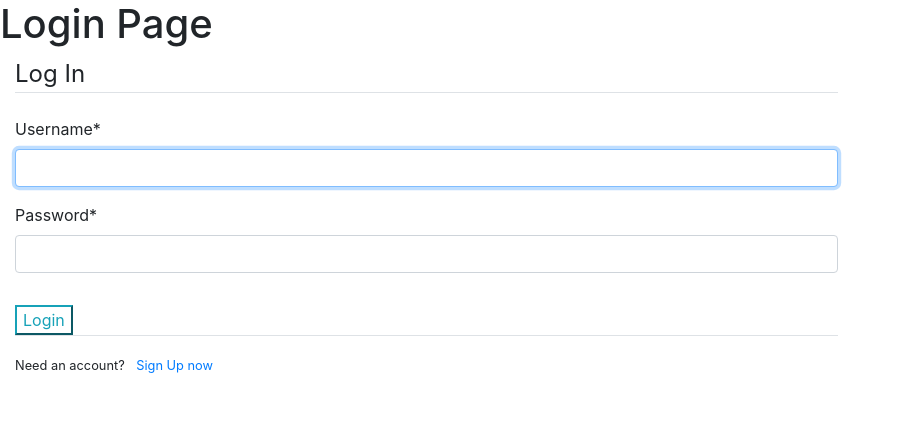
After one commit to nashirba/trydjango-rbk, a Django app: page /login/ in a window 1280 px wide. The commit adds this page. Shown: the top 423 px of the page, without its empty margins (0-902 px from the left). Run offline with Django 3.2, Linux system fonts and the light colour scheme; some libraries are stand-ins or nearby versions.

Commit message:
:construction: created login and logout views

```diff
--- /dev/null
+++ b/app/users/templates/users/login.html
@@ -0,0 +1,28 @@
+{% extends 'base.html' %}
+{% load crispy_forms_tags %}
+{% block content %}
+
+    <h1>Login Page</h1>
+    <div class='col-md-8'>
+        <div class='content-section'>
+            <form method='POST'>
+                {% csrf_token %}
+                <fieldset class='form-group'>
+                    <legend class='border-bottom mb-4'>Log In</legend>
+                    {{ form|crispy }}
+                </fieldset>
+                <div>
+                    <button class='btn-outline-info' type='submit'>Login</button>
+                </div>
+            </form>
+            <div class='border-top pt-3'>
+                <small class='text muted'>
+                    Need an account? <a class='ml-2' href="{% url 'register' %}">Sign Up now</a>
+                </small>
+                <br><br><br>
+            </div>
+        </div>
+    </div>
+
+
+{% endblock content %}
--- a/templates/register.html
+++ b/app/users/templates/users/register.html
@@ -1,6 +1,7 @@
 {% extends 'base.html' %}
 {% load crispy_forms_tags %}
 {% block content %}
+
     <h1>Registration Page</h1>
     <div class='col-md-8'>
         <div class='content-section'>
@@ -16,7 +17,7 @@
             </form>
             <div class='border-top pt-3'>
                 <small class='text muted'>
-                    Already have an account? <a class='ml-2' href="#">Sign In</a>
+                    Already have an account? <a class='ml-2' href="{% url 'login' %}">Sign In</a>
                 </small>
                 <br><br><br>
             </div>
--- a/config/settings.py
+++ b/config/settings.py
@@ -111,3 +111,6 @@ STATIC_URL = '/static/'
 
 # to set latest boostrap to crispy form
 CRISPY_TEMPLATE_PACK = 'bootstrap4'
+
+# after login redirect to index.html rather than accounts/profile.hrml
+LOGIN_REDIRECT_URL = 'index'
--- a/config/urls.py
+++ b/config/urls.py
@@ -1,10 +1,13 @@
 from django.contrib import admin
+from django.contrib.auth import views as auth_views
 from django.urls import path, include
-from app.users import views as user_view
+from app.users import views as user_views
 
 
 urlpatterns = [
     path('admin/', admin.site.urls),
-    path('register/', user_view.register, name='register'),
+    path('register/', user_views.register, name='register'),
+    path('login/', auth_views.LoginView.as_view(template_name='users/login.html'), name='login'),
+    path('logout/', auth_views.LogoutView.as_view(template_name='users/logout.html'), name='logout'),
     path('', include('app.unsplash.urls'))
 ]
```
Also changed, not shown: app/users/templates/users/logout.html (added, +14 -0 lines), app/users/views.py (+3 -4 lines).
